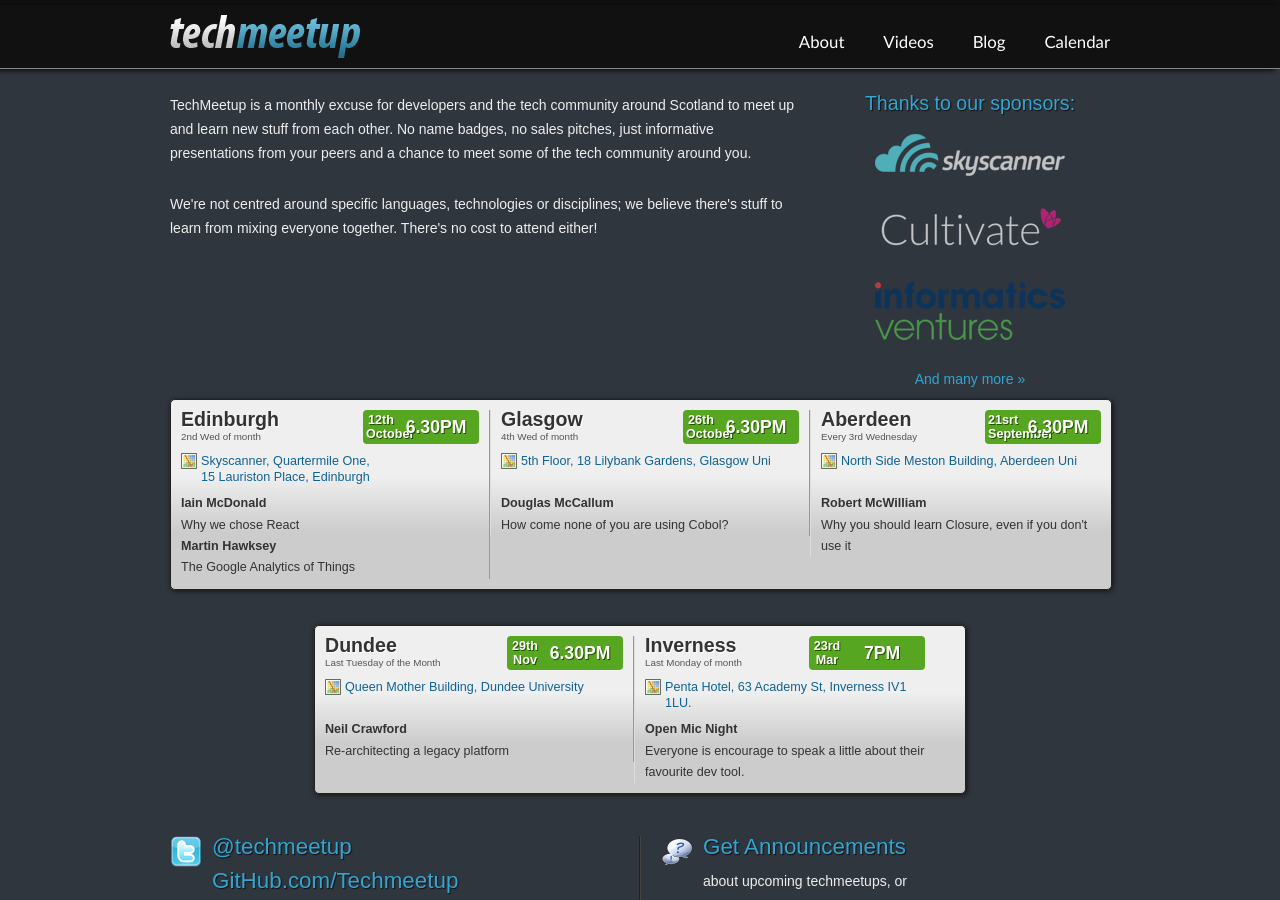
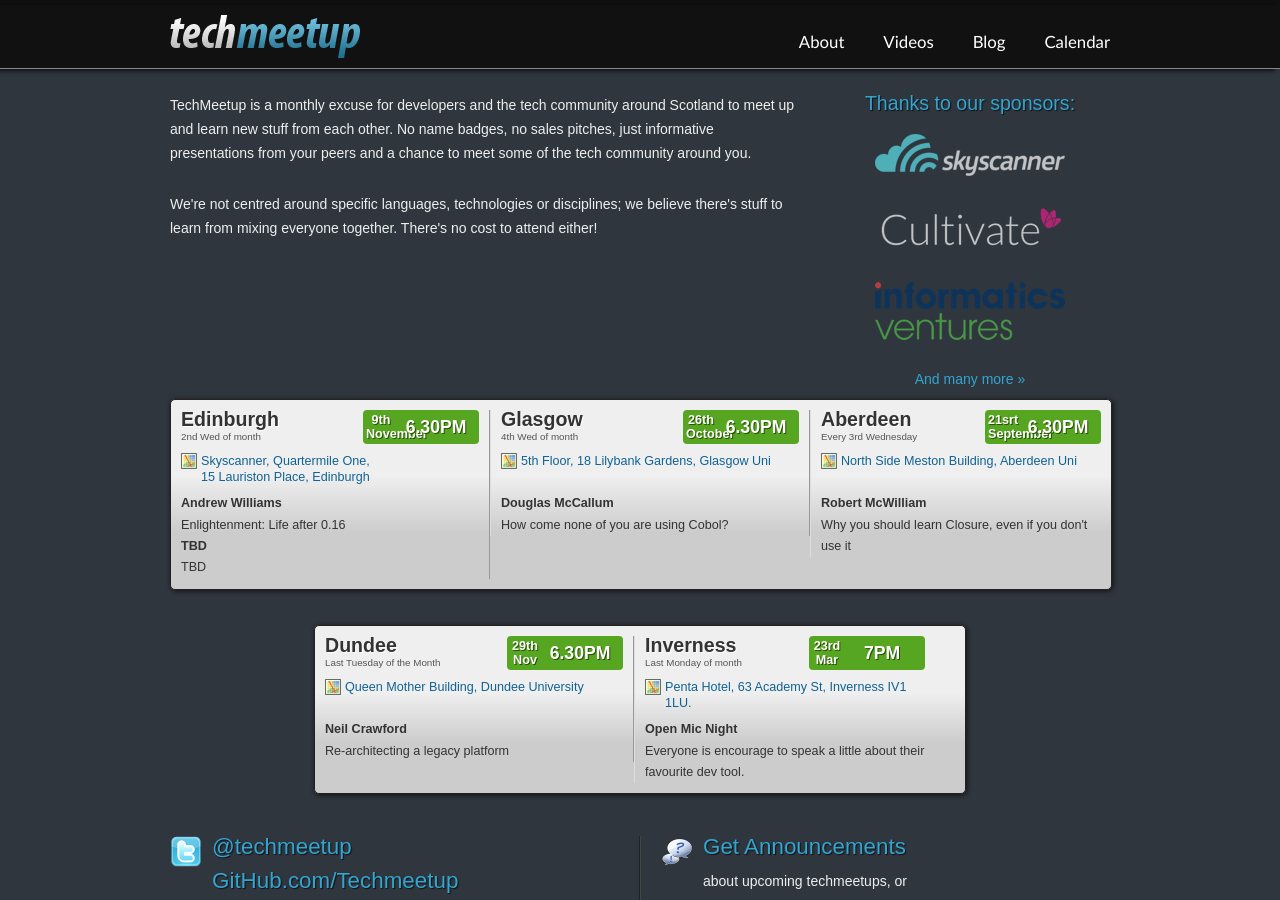
Before and after one commit to techmeetup/techmeetup.co.uk, a Jekyll site: the page built from index.html, in a window 1280 px wide and 900 px high. Built offline with Jekyll 4.4.1, drawn with Linux system fonts in a browser that asks for light colours.

Commit message:
Speakers for Edinburgh TMU November 16

```diff
--- a/_data/index.json
+++ b/_data/index.json
@@ -2,16 +2,16 @@
   "edinburgh": {
     "speakers": [
       {
-        "name": "Iain McDonald",
-        "talk": "Why we chose React"
+        "name": "Andrew Williams",
+        "talk": "Enlightenment: Life after 0.16"
       },
       {
-        "name": "Martin Hawksey",
-        "talk": "The Google Analytics of Things"
+        "name": "TBD",
+        "talk": "TBD"
       }
     ],
-    "day": "12th",
-    "month": "October"
+    "day": "9th",
+    "month": "November"
   },
   "glasgow": {
     "speakers": [
```
